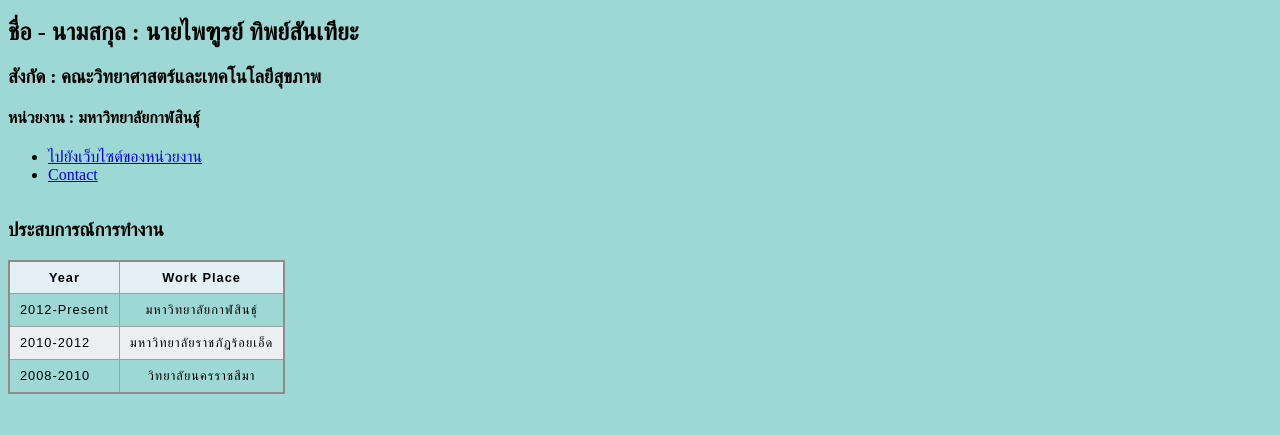
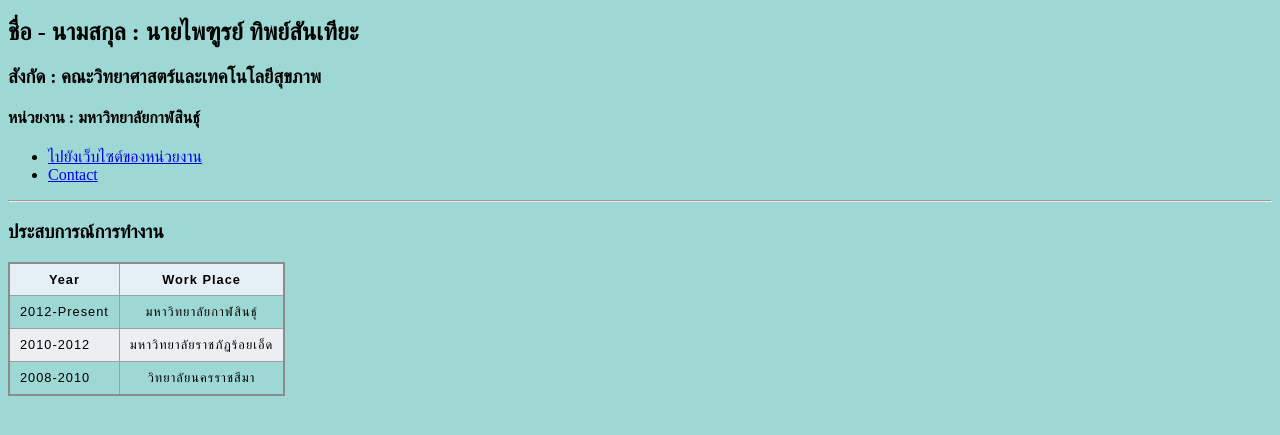
Before and after one commit to bombomstory/MyPage2024, a plain HTML site: page index.html in a window 1280 px wide. Shown: the part 273-708 px from the top of the page. Drawn offline with Linux system fonts and the light colour scheme.

Commit message:
ปรับแก้ css

```diff
--- a/styles.css
+++ b/styles.css
@@ -1,11 +1,5 @@
 body {
   background-color: #9DD8D4;
-  }
-
-hr {
-  border-style:solid;
-    border: rgb(255, 255, 255);
-    border: 5px;
   }
 
 img {
```
